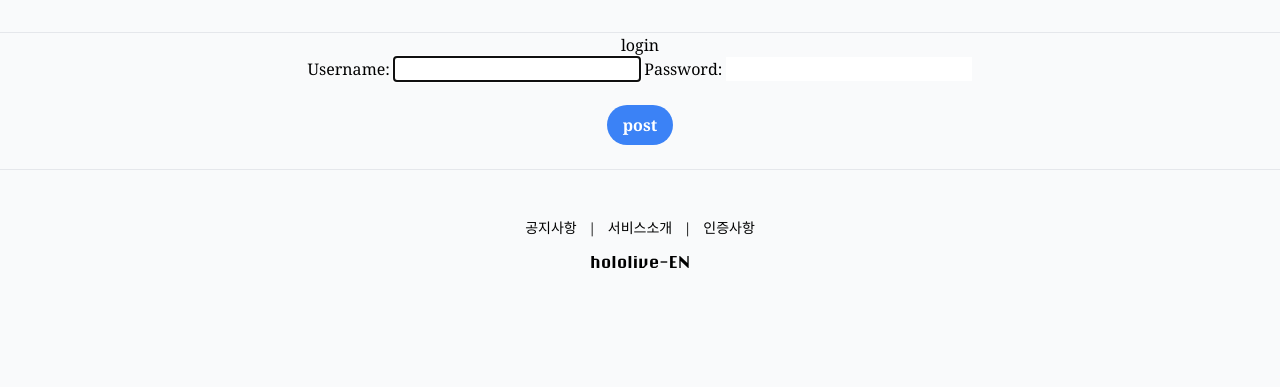
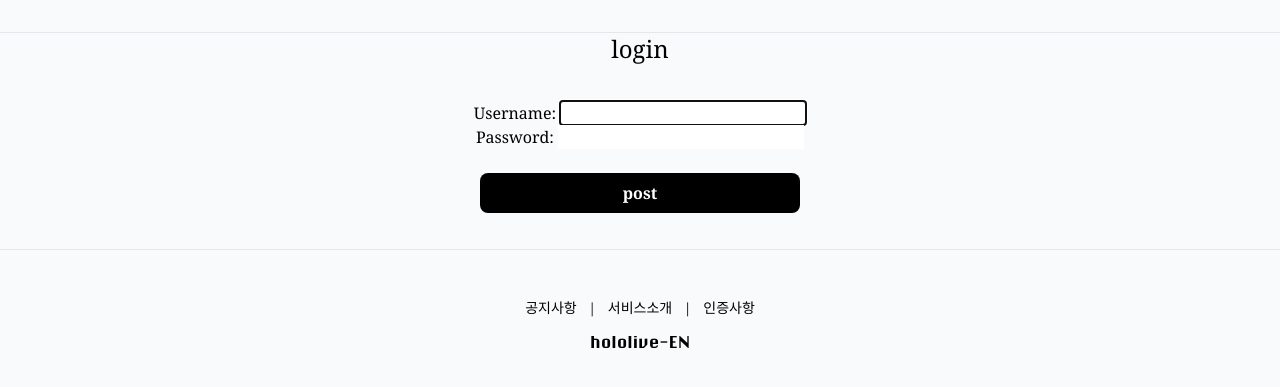
Before and after one commit to ajvls98/hololive_b, a Django app: page /login/ in a window 1280 px wide. Shown: the part 176-563 px from the top of the page. Run offline with Django 4.2, Linux system fonts and the light colour scheme; some libraries are stand-ins or nearby versions; some web fonts are replaced.

Commit message:
form design

```diff
--- a/hololive_blog/accountapp/templates/accountapp/login.html
+++ b/hololive_blog/accountapp/templates/accountapp/login.html
@@ -1,19 +1,20 @@
 {% extends 'base.html' %}
+{% load tailwind_filters %}
 
 {% block content %}
-
-  <div class="text-center">
-    <div>
-      <h4>
+  <div class="text-center ">
+    <h4 class="text-2xl ">
       login
     </h4>
   </div>
-    <div class=''>
-      <form action="" method="post">
+  <div class="text-center w-1/2 mx-auto flex justify-center m-9">
+
+    <div class='w-full'>
+      <form action="" method="post ">
         {% csrf_token %}
-        {{ form }}
+        {{ form|crispy }}
         <div>
-            <input type="submit" value="post" class="m-6 bg-blue-500 hover:bg-blue-700 text-white font-bold py-2 px-4 rounded-full"></input>
+          <input type="submit" value="post" class=" mt-6 w-1/2  bg-black   text-white font-bold py-2 px-4 rounded-lg"></input>
         </div>
       </form>
     </div>
--- a/hololive_blog/hololive_blog/settings.py
+++ b/hololive_blog/hololive_blog/settings.py
@@ -54,7 +54,9 @@ INSTALLED_APPS = [
     'django.contrib.staticfiles',
     'accountapp', 'tailwind',
     'theme',
-    'django_browser_reload'
+    'django_browser_reload',
+    "crispy_forms",
+    "crispy_tailwind",
 ]
 TAILWIND_APP_NAME = 'theme'
 
@@ -158,3 +160,5 @@ NPM_BIN_PATH = "F:/program/nodejs/npm.cmd"
 
 LOGIN_REDIRECT_URL = reverse_lazy('accountapp:hello_world')
 LOGOUT_REDIRECT_URL = reverse_lazy('accountapp:login')
+CRISPY_ALLOWED_TEMPLATE_PACKS = "tailwind"
+CRISPY_TEMPLATE_PACK = "tailwind"
```
Also changed, not shown: hololive_blog/theme/static_src/tailwind.config.js (+26 -4 lines). Lines whose indentation alone changed are shown as unchanged.
